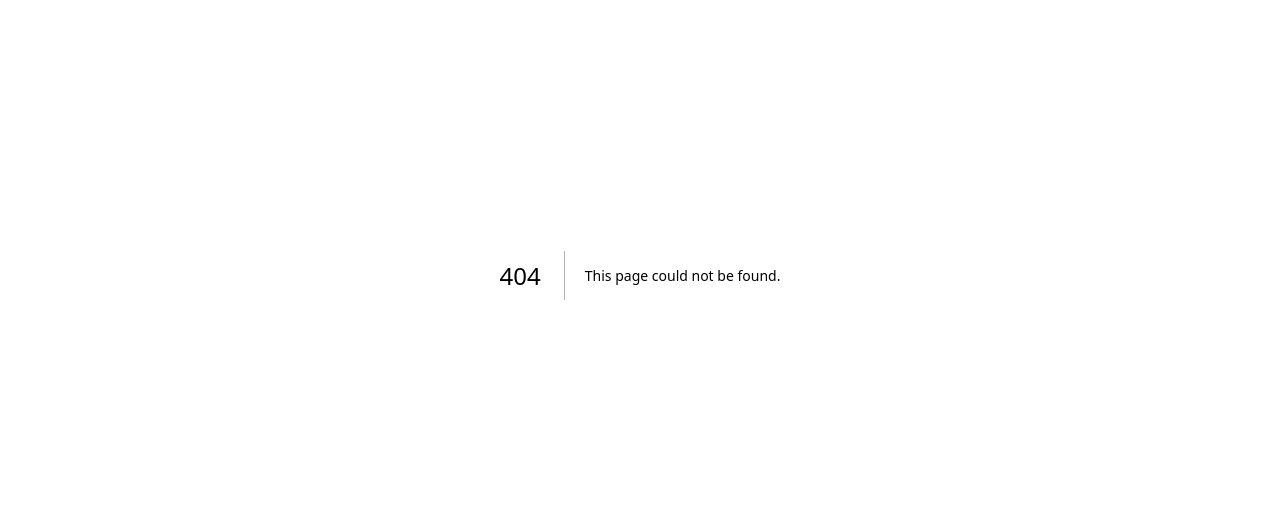
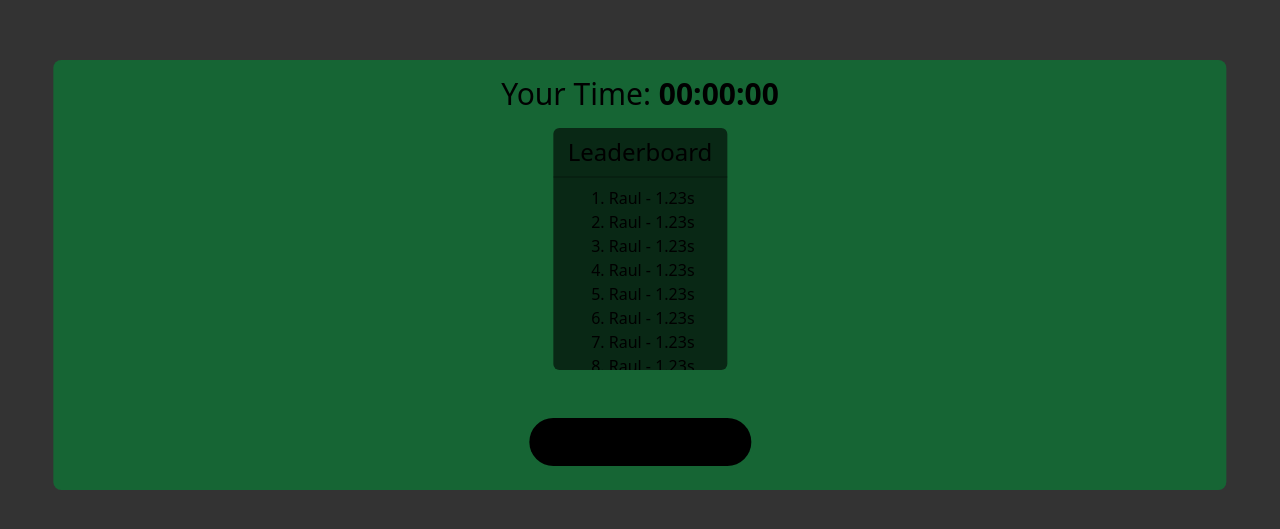
Before and after one commit to curatedcode/photo-tagging-app, a Next.js app: page /components/EndModal in a window 1280 px wide. Before the commit this address had no page. Shown: the part 125-654 px from the top of the page. Built offline with nearby package versions, Linux system fonts and the light colour scheme.

Commit message:
create modal for end screen

```diff
--- /dev/null
+++ b/src/pages/components/EndModal.tsx
@@ -0,0 +1,43 @@
+import { useGameStatus, useGameTime } from "@/useGameStore"
+
+
+export default function EndModal(){
+
+  const setGameStatus = useGameStatus((state) => state.setGameStatus)
+  const gameTime = useGameTime((state) => state.gameTime)
+
+  return(
+    <div className="fixed top-0 left-0 w-full bg-black h-full bg-opacity-80">
+      <div className="bg-green-800 grid gap-4 absolute top-1/2 left-1/2 -translate-x-1/2 -translate-y-1/2 rounded-lg w-11/12 py-4 pb-6">
+        <span className="place-self-center text-3xl">Your Time: <span className="font-bold">{gameTime}</span></span>
+        <div className="place-self-center bg-black bg-opacity-60 text-center rounded-md">
+          <h1 className="text-2xl py-2 border-b-2 border-black border-opacity-20">Leaderboard</h1>
+          <ol className="overflow-y-scroll h-48 list-decimal pl-14 pr-8 py-2">
+            <li>Raul - 1.23s</li>
+            <li>Raul - 1.23s</li>
+            <li>Raul - 1.23s</li>
+            <li>Raul - 1.23s</li>
+            <li>Raul - 1.23s</li>
+            <li>Raul - 1.23s</li>
+            <li>Raul - 1.23s</li>
+            <li>Raul - 1.23s</li>
+            <li>Raul - 1.23s</li>
+            <li>Raul - 1.23s</li>
+            <li>Raul - 1.23s</li>
+            <li>Raul - 1.23s</li>
+            <li>Raul - 1.23s</li>
+            <li>Raul - 1.23s</li>
+            <li>Raul - 1.23s</li>
+            <li>Raul - 1.23s</li>
+            <li>Raul - 1.23s</li>
+            <li>Raul - 1.23s</li>
+            <li>Raul - 1.23s</li>
+            <li>Raul - 1.23s</li>
+            <li>Raul - 1.23s</li>
+          </ol>
+        </div>
+        <button className="font-bold place-self-center w-fit text-center bg-black rounded-full px-8 py-2 text-xl md:mt-8 md:px-12 md:text-2xl hover:bg-opacity-80" type="button" onClick={()=> window.location.reload()}>Play Again</button>
+      </div>
+    </div>
+  )
+}
```
